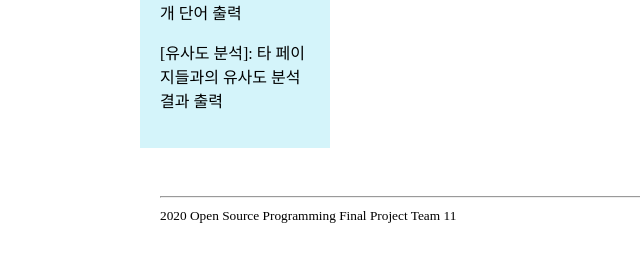
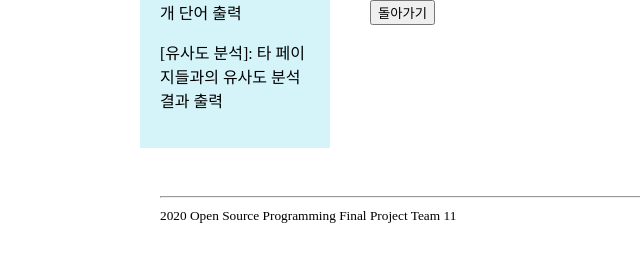
Before and after one commit to Shyellen/OSP_Project, a Flask app: template templates/result.html in a window 1280 px wide. Shown: the part 289-551 px from the top of the page, without its empty margins (0-640 px from the left). Run offline with Flask 2, Linux system fonts and the light colour scheme; the template is opened without the code that fills it, so the values that code supplies are empty; some libraries are stand-ins or nearby versions.

Commit message:
result.html: add back button

```diff
--- a/templates/result.html
+++ b/templates/result.html
@@ -51,6 +51,7 @@
 				</tr>
 				{% endfor %}
 				</table>
+				<input type="button" value="돌아가기" onclick="history.back(-1);">
 			</div>
 		</div>
 
```
